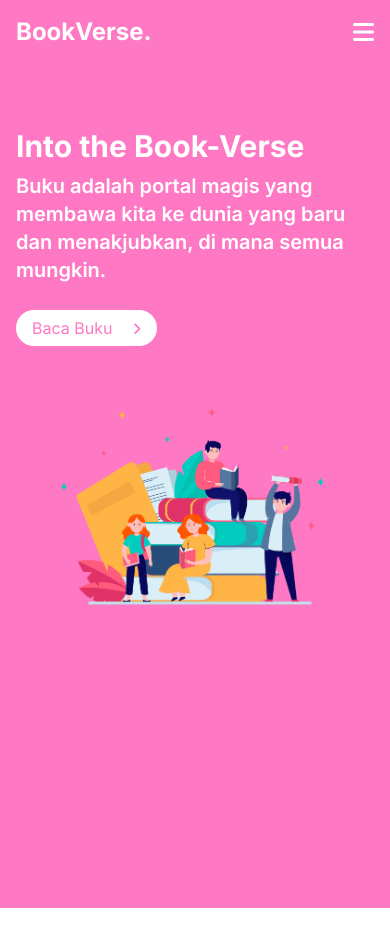
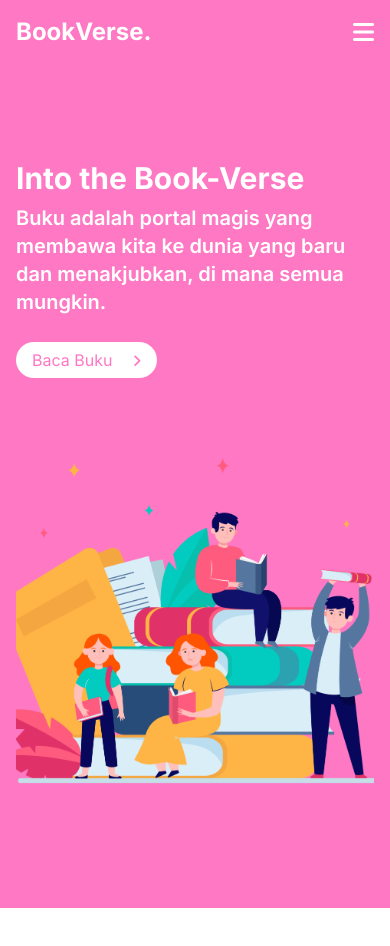
Before and after one commit to mizucode/bookverse-ui, a website: page public/index.html in a window 390 px wide. Drawn offline with Linux system fonts and the light colour scheme.

Commit message:
fix image hero

```diff
--- a/public/index.html
+++ b/public/index.html
@@ -44,12 +44,12 @@
 					</h1>
 				</div>
 				<div class="lg:hidden">
-					<button id="hamburger-open" onclick="">
+					<div id="hamburger-open" class="cursor-pointer">
 						<i
 							class="fa-solid fa-bars text-2xl text-white"
 							id="hamburger-open-bars"
 						></i>
-					</button>
+					</div>
 				</div>
 				<nav
 					class="absolute z-50 lg:static lg:flex justify-between items-center lg:top-0 w-full lg:w-auto h-[25rem] lg:h-auto nonactive left-0 bg-white lg:bg-transparent mx-auto lg:mx-0 transition-all lg:transition-none ease-in-out duration-300"
@@ -99,7 +99,9 @@
 						</a>
 
 						<button type="button" id="hamburger-close" class="lg:hidden">
-							<i class="fa-solid fa-xmark absolute top-6 text-xl right-8"></i>
+							<i
+								class="fa-solid fa-xmark absolute top-6 text-xl right-8 cursor-pointer"
+							></i>
 						</button>
 					</div>
 				</nav>
@@ -111,10 +113,10 @@
 			</div>
 		</header>
 
-		<section id="home" class="pt-[4rem] lg:pt-28 bg-dasar h-screen mb-96">
-			<div class="container">
+		<section id="home" class="pt-[6rem] lg:pt-28 bg-dasar h-screen mb-96">
+			<div class="">
 				<div
-					class="flex flex-wrap lg:flex-nowrap lg:flex-row justify-center lg:px-24"
+					class="flex flex-wrap lg:flex-nowrap lg:flex-row justify-center lg:px-24 container"
 				>
 					<div class="w-full lg:px-4">
 						<h1 class="text-3xl lg:text-6xl font-bold lg:text-start text-white">
@@ -133,10 +135,12 @@
 						</div>
 					</div>
 
-					<div class="w-full self-end px-4">
-						<div class="relative mt-10 lg:mt-9 lg:right-0">
-							<img src="../img/hero.png" class="mx-auto" alt="" />
-						</div>
+					<div class="w-[25rem] h-[25rem] mt-10">
+						<img
+							src="../img/hero.png"
+							class="object-cover w-full h-full"
+							alt=""
+						/>
 					</div>
 				</div>
 			</div>
--- a/src/css/input.css
+++ b/src/css/input.css
@@ -4,7 +4,7 @@ body {
 }
 
 .navbar-fixed {
-	@apply fixed w-full z-10 bg-white shadow-md;
+	@apply fixed w-full z-10 bg-white shadow-md transition duration-300 ease-in-out;
 }
 
 @tailwind components;
```
Also changed, not shown: public/css/style.css.
